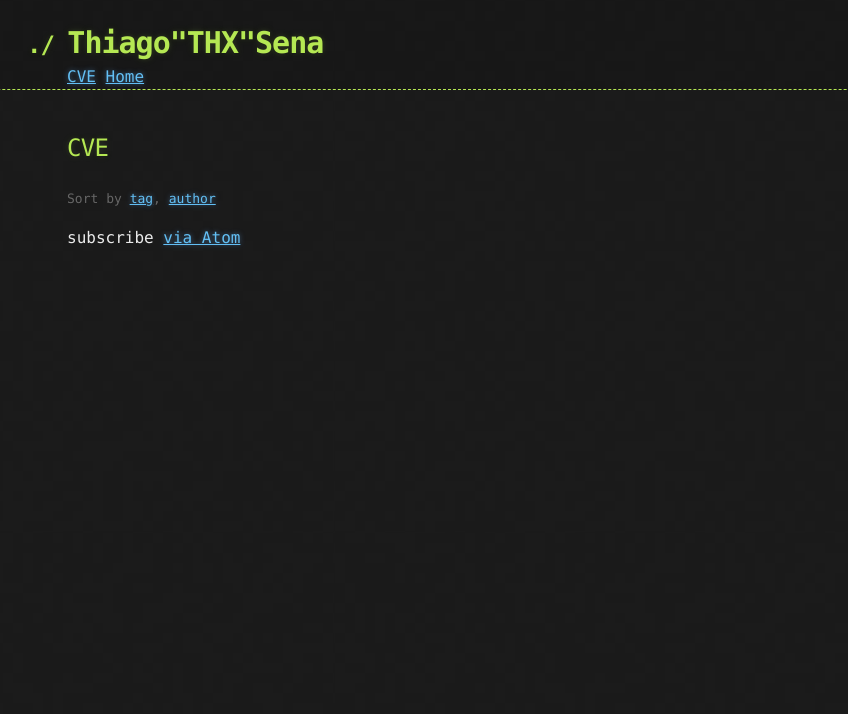
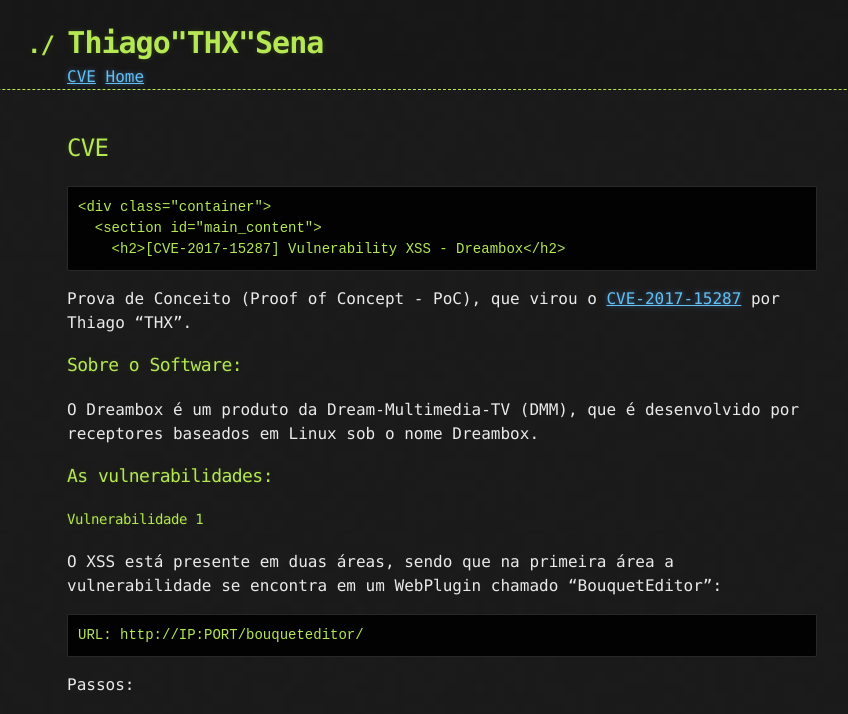
Before and after one commit to mtps3/Mtps3.github.io, a Jekyll site: the page built from cve.md, in a window 1280 px wide and 1400 px high. Shown: the top 714 px of the window, without its empty margins (198-1046 px from the left). Built offline with Jekyll 4.4.1, drawn with Linux system fonts in a browser that asks for light colours; some of the changed text lies outside the part shown.

Commit message:
Updated Cve

```diff
--- a/cve.md
+++ b/cve.md
@@ -4,30 +4,92 @@
 layout: page
 ---
 
-<span class="discreet">Sort by <a href="/tags">tag</a>, <a href="/authors">author</a></span>
 
-{% for post in site.categories.cve %}
-   {% capture this_year %}{{ post.date | date: "%Y" }}{% endcapture %}
+    <div class="container">
+      <section id="main_content">
+        <h2>[CVE-2017-15287] Vulnerability XSS - Dreambox</h2>
 
-   {% if forloop.first %}
-<h3>{{this_year}}</h3>
-<ul>
-   {% else %}
-      {% if this_year != prev_year %}
-</ul>
-<h3>{{this_year}}</h3>
-<ul>
-      {% endif %}
-   {% endif %}
+<p>Prova de Conceito (Proof of Concept - PoC), que virou o <a href="http://cve.mitre.org/cgi-bin/cvename.cgi?name=CVE-2017-15287" target="_blank" rel="noopenner noreferrer">CVE-2017-15287</a> por Thiago “THX”.</p>
 
-<li><!--{{ post.date | date: "%b %-d, %Y" }} --> <a href="{{ post.url | prepend: site.baseurl }}">{{ post.title }}</a></li>
+<h3 id="sobre-o-software">Sobre o Software:</h3>
 
-   {% capture prev_year %}{{ post.date | date: "%Y" }}{% endcapture %}
+<p>O Dreambox é um produto da Dream-Multimedia-TV (DMM), que é desenvolvido por receptores baseados em Linux sob o nome Dreambox.</p>
 
-   {% if forloop.last %}
-</ul>
-   {% endif %}
-{% endfor %}
+<h3 id="as-vulnerabilidades">As vulnerabilidades:</h3>
+
+<h4 id="vulnerabilidade-1">Vulnerabilidade 1</h4>
+
+<p>O XSS está presente em duas áreas, sendo que na primeira área a vulnerabilidade se encontra em um WebPlugin chamado “BouquetEditor”:</p>
+
+<div class="highlighter-rouge"><div class="highlight"><pre class="highlight"><code>URL: http://IP:PORT/bouqueteditor/
+</code></pre></div></div>
+
+<p>Passos:</p>
+
+<ol>
+  <li>Na aba Bouquets, ira adicionar uma nova bouquet</li>
+</ol>
+
+<p><img src="https://fireshellsecurity.team/assets/images/posts/xxs/1.png" alt="Passo 1" /></p>
+
+<ol>
+  <li>Assim, irar colocar o script:</li>
+</ol>
+
+<div class="highlighter-rouge"><div class="highlight"><pre class="highlight"><code>(&lt;script&gt;alert('XSS')&lt;/script&gt;)
+</code></pre></div></div>
+
+<p><img src="https://fireshellsecurity.team/assets/images/posts/xxs/2.png" alt="Passo 2" /></p>
+
+<ol>
+  <li>Vulnerability XSS</li>
+</ol>
+
+<p><img src="https://fireshellsecurity.team/assets/images/posts/xxs/3.png" alt="Passo 3" /></p>
+
+<h4 id="vulnerabilidade-2">Vulnerabilidade 2</h4>
+
+<p>A segunda falha consiste em colocar a variavel abaixo depois da url (http://IP:PORT)</p>
+
+<div class="highlighter-rouge"><div class="highlight"><pre class="highlight"><code>Variavel :/file?file=%3CBODY%20ONLOAD=alert(%27XSS%27)%3E
+</code></pre></div></div>
+
+<p><img src="https://fireshellsecurity.team/assets/images/posts/xxs/4.png" alt="XSS via endereço" /></p>
+
+<h3 id="compartilhamentos">Compartilhamentos:</h3>
+
+<p>Sites que já compatilharam o CVE:</p>
+
+<p><a href="https://fr.0day.today/exploit/description/28784" target="_blank" rel="noopenner noreferrer">0day</a></p>
+
+<p><a href="https://www.certsi.es/alerta-temprana/vulnerabilidades/cve-2017-15287" target="_blank" rel="noopenner noreferrer">CERTSI</a></p>
+
+<p><a href="https://cxsecurity.com/issue/WLB-2017100103" target="_blank" rel="noopenner noreferrer">CXSecurity</a></p>
+
+<p><a href="https://www.exploit-db.com/exploits/42986/" target="_blank" rel="noopenner noreferrer">Exploit Database</a></p>
+
+<p><a href="http://exploit.kitploit.com/2017/10/dreambox-plugin-bouqueteditor-cross.html" target="_blank" rel="noopenner noreferrer">Exploit Kitploit</a></p>
+
+<p><a href="https://hackertor.com/2017/10/12/na-cve-2017-15287-there-is-xss-in-the-bouqueteditor-webplugin-for/" target="_blank" rel="noopenner noreferrer">HackerTor</a></p>
+
+<p><a href="https://nvd.nist.gov/vuln/detail/CVE-2017-15287" target="_blank" rel="noopenner noreferrer">NVD</a></p>
+
+<p><a href="https://packetstormsecurity.com/files/144604/dreambox200be-xss.txt" target="_blank" rel="noopenner noreferrer">PacketStorm</a></p>
+
+<p><a href="https://www.security-database.com/detail.php?alert=CVE-2017-15287&amp;utm_source=feedburner&amp;utm_medium=feed&amp;utm_campaign=Feed:+Last100Alerts+(Security-Database+Alerts+Monitor+:+Last+100+Alerts)" target="_blank" rel="noopenner noreferrer">Security Database</a></p>
+
+<p><a href="https://www.secnews24.com/2017/10/12/cve-2017-15287-there-is-xss-in-the-bouqueteditor-webplugin-for-dream-multimedia-dreambox-devices-as-demo/" target="_blank" rel="noopenner noreferrer">SecNews24</a></p>
+
+<p><a href="https://tsecurity.de/de/215878/Reversing-Engineering/Exploits/Dream-Multimedia-Dreambox-/file-Cross-Site-Scripting/" target="_blank" rel="noopenner noreferrer">TSecurity</a></p>
+
+<p><a href="https://vuldb.com/fr/?id.107825" target="_blank" rel="noopenner noreferrer">VulDB</a></p>
 
 
-subscribe [via Atom]({{ "/feed.xml" | prepend: site.baseurl }})
+      </section>
+    </div>
+
+<div class="foot">
+&copy; 2017 - 2017 FireShell Security Team. All rights reserved.
+</div>
+  </body>
+</html>
```
